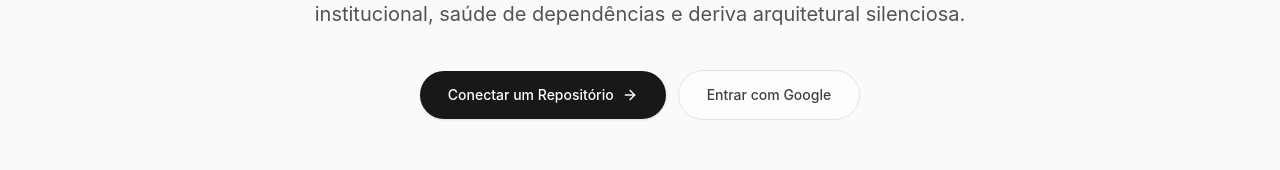
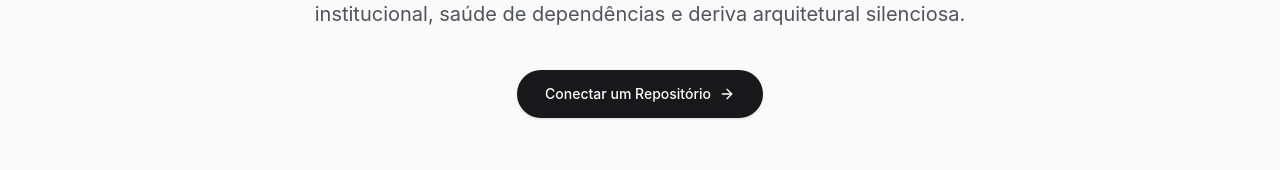
Before and after one commit to kalyeltonvieira/After, a React (Vite) app: page / in a window 1280 px wide. Shown: the part 467-637 px from the top of the page. Built offline with nearby package versions, Linux system fonts and the light colour scheme; no server answers; the database is empty.

Commit message:
fix(auth-ui): remove Google sign-in CTA

```diff
--- a/src/pages/LandingPage.tsx
+++ b/src/pages/LandingPage.tsx
@@ -101,14 +101,6 @@ export function LandingPage({ onOpenAuth }: LandingPageProps) {
           >
             <span>{language === "pt" ? "Conectar um Repositório" : "Connect a Repository"}</span>
             <ArrowRight className="w-4 h-4" />
-          </button>
-          <button
-            id="hero-cta-signin-btn"
-            type="button"
-            onClick={() => onOpenAuth("signin")}
-            className="w-full sm:w-auto px-7 py-3.5 rounded-full border border-zinc-200 dark:border-zinc-800 bg-white/70 dark:bg-zinc-900/60 text-zinc-700 dark:text-zinc-300 font-medium text-sm hover:bg-zinc-100 dark:hover:bg-zinc-800 transition-all cursor-pointer"
-          >
-            {language === "pt" ? "Entrar com Google" : "Sign in with Google"}
           </button>
         </div>
 
```
